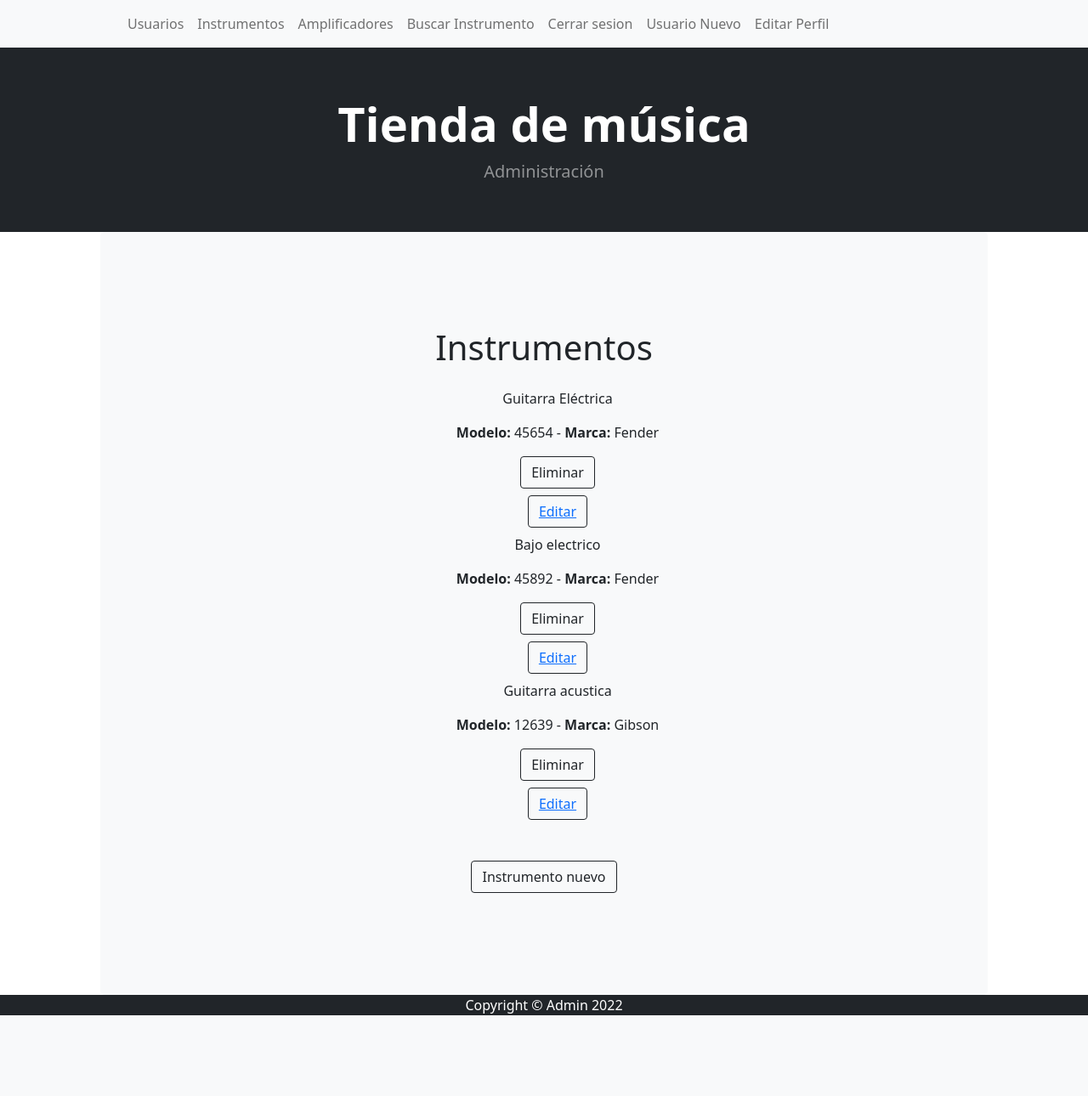
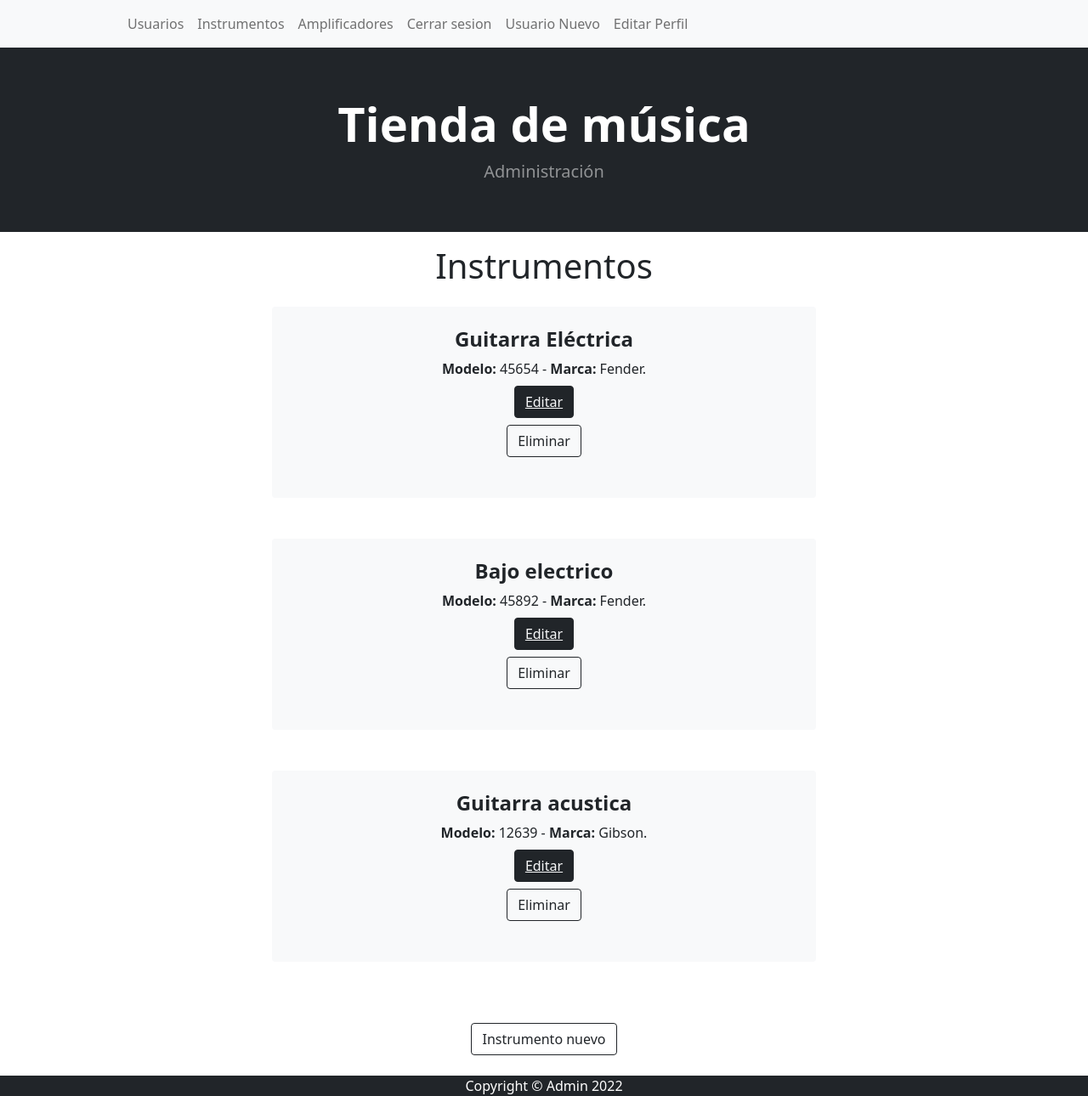
Before and after one commit to DanielCar62/AdministracionTienda, a Django app: page /app-tienda-musical/instrumento/ in a window 1280 px wide. Shown: the whole page at 85% size. Before the commit the page ends 1195 px from the top, so only its background shows below. Run offline with Django 4.2, Linux system fonts and the light colour scheme; a user stored in the database is signed in; data comes from the database, SQL or seed files in the repository; both versions use the stored data as it was after the commit.

Commit message:
Cambios template 2

```diff
--- a/TiendaMusical/AppTiendaMusical/Templates/Inicio.html
+++ b/TiendaMusical/AppTiendaMusical/Templates/Inicio.html
@@ -27,7 +27,6 @@
                             <li class="nav-item"><a class="nav-link" href="{% url 'Usuario' %}">Usuarios</a></li>
                             <li class="nav-item"><a class="nav-link" href="{% url 'Instrumento' %}">Instrumentos</a></li>
                             <li class="nav-item"><a class="nav-link" href="{% url 'Amplificador' %}">Amplificadores</a></li>
-                            <li class="nav-item"><a class="nav-link" href="{% url 'BuscarInstrumento' %}">Buscar Instrumento</a></li>
                             <li class="nav-item"><a class="nav-link" href="{% url 'Logout' %}">Cerrar sesion</a></li>
                             <li class="nav-item"><a class="nav-link" href="{% url 'Registro' %}">Usuario Nuevo</a></li>
                             <li class="nav-item"><a class="nav-link" href="{% url 'EditarPerfil' %}">Editar Perfil</a></li>
--- a/TiendaMusical/AppTiendaMusical/Templates/Instrumento.html
+++ b/TiendaMusical/AppTiendaMusical/Templates/Instrumento.html
@@ -3,36 +3,40 @@
 
 {% block ListaDeContenidos %}
 
-<div class="container px-lg-5">
-    <div class="p-4 p-lg-5 bg-light rounded-3 text-center">
-        <div class="m-4 m-lg-5">
+<h1 style="text-align: center" class="py-3">Instrumentos</h1>
 
-            <h1 style="text-align: center" class="py-3">Instrumentos</h1>
+{% for instrumento in instrumentos %}
+<center>
+    <div class="col-lg-6 col-xxl-4 mb-5">
+        <div class="card bg-light border-0 h-100">
+            <div class="card-body text-center p-4 p-lg-5 pt-0 pt-lg-0">
+                <div class="feature bg-primary bg-dark text-white rounded-3 mb-4 mt-n4"><i></i></div>
+                <h2 class="fs-4 fw-bold text-dark">{{instrumento.nombre}}</h2>
+                <p class="mb-0 text-dark"><b> Modelo:</b> {{instrumento.modelo}} - <b>Marca:</b>
+                    {{instrumento.marca}}.</p>
 
-            <ul>
 
-                {% for instrumento in instrumentos %}
-                <p style="text-align: center">
-                    {{instrumento.nombre}}
-                    <div style="text-align: center"> <b> Modelo:</b> {{instrumento.modelo}} - <b>Marca:</b> {{instrumento.marca}}</div>
-                </p>
                 <div>
+                    <div class="py-2">
+                        <center><button class="btn btn-dark mt-auto">
+                                <a href="{% url 'EditarInstrumento' instrumento.id %}"
+                                    class="text-light">Editar</a></button>
+                        </center>
+                    </div>
                     <form action="{% url 'EliminarInstrumento' instrumento.id %}" method="POST">{% csrf_token %}
-                        <center><button class="btn btn-outline-dark mt-auto" type="submit">Eliminar</button></center>
+                        <center><button class="btn btn-outline-dark mt-auto" type="submit">Eliminar</button>
+                        </center>
                     </form>
-                    <div class="py-2">
-                        <center><button class="btn btn-outline-dark mt-auto">
-                            <a href="{% url 'EditarInstrumento' instrumento.id %}">Editar</a>
-                        </button></center>
-                    </div>
+
                 </div>
-                {% endfor %}
-
-            </ul>
-            <div class="py-4">
-                <center><a class="btn btn-outline-dark mt-auto" href="{% url 'AgregarInstrumento' %}">Instrumento nuevo</a></center>
             </div>
         </div>
     </div>
+</center>
+{% endfor %}
+
+<div class="py-4">
+    <center><a class="btn btn-outline-dark mt-auto" href="{% url 'AgregarInstrumento' %}">Instrumento nuevo</a></center>
 </div>
+
 {% endblock ListaDeContenidos %}
--- a/TiendaMusical/AppTiendaMusical/models.py
+++ b/TiendaMusical/AppTiendaMusical/models.py
@@ -1,4 +1,5 @@
 from django.db import models
+from django.contrib.auth.models import User
 
 # Create your models here.
 
@@ -18,3 +19,8 @@ class Amplificador(models.Model):
 
     modelo = models.IntegerField()
     marca = models.CharField(max_length=50)
+
+class Avatar(models.Model):
+
+    user = models.ForeignKey(User, on_delete=models.CASCADE)
+    imagen = models.ImageField(upload_to="avatares", null=True, blank=True)
--- a/TiendaMusical/AppTiendaMusical/urls.py
+++ b/TiendaMusical/AppTiendaMusical/urls.py
@@ -1,6 +1,6 @@
 from django.urls import path
 
-from .views import editarPerfil, register, loginView, editarAmplificador, editarInstrumento, eliminarAmplificador, eliminarInstrumento, eliminarUsuario, Buscar, agregarUsuario, amplificador, inicio, instrumento, usuario, agregarInstrumento, agregarAmplificador, buscar_instrumento
+from .views import editarPerfil, register, loginView, editarAmplificador, editarInstrumento, eliminarAmplificador, eliminarInstrumento, eliminarUsuario, agregarUsuario, amplificador, inicio, instrumento, usuario, agregarInstrumento, agregarAmplificador
 
 from django.contrib.auth.views import LogoutView
 
@@ -12,8 +12,6 @@ urlpatterns = [
     path('agregarusuario/', agregarUsuario, name="AgregarUsuario"),
     path('agregarinstrumento/', agregarInstrumento, name="AgregarInstrumento"),
     path('agregaramplificador/', agregarAmplificador, name="AgregarAmplificador"),
-    path('buscarinstrumento/', buscar_instrumento, name="BuscarInstrumento"),
-    path('buscar/', Buscar, name="Buscar"),
     path('eliminar-usuario/<int:id>', eliminarUsuario, name="EliminarUsuario"),
     path('eliminar-instrumento/<int:id>', eliminarInstrumento, name="EliminarInstrumento"),
     path('eliminar-amplificador/<int:id>', eliminarAmplificador, name="EliminarAmplificador"),
--- a/TiendaMusical/AppTiendaMusical/views.py
+++ b/TiendaMusical/AppTiendaMusical/views.py
@@ -68,16 +68,6 @@ def agregarAmplificador(request):
     else:
         formulario_amplificador = AgregarAmplificador()
     return render(request, "AgregarAmplificador.html", {"formulario_amplificador":formulario_amplificador})
-
-@login_required
-def buscar_instrumento(request):
-    return render(request, "BuscarInstrumento.html")
-
-def Buscar(request):
-
-    modelo_buscado = request.GET["modelo"]
-    instrumento = Instrumento.objects.get(modelo = modelo_buscado)
-    return render(request, "ResultadoBusqueda.html", {"instrumento":instrumento, "modelo":modelo_buscado})
 
 def eliminarUsuario(request, id):
 
--- a/TiendaMusical/TiendaMusical/settings.py
+++ b/TiendaMusical/TiendaMusical/settings.py
@@ -11,6 +11,7 @@ https://docs.djangoproject.com/en/4.1/ref/settings/
 """
 
 from pathlib import Path
+import os
 
 # Build paths inside the project like this: BASE_DIR / 'subdir'.
 BASE_DIR = Path(__file__).resolve().parent.parent
@@ -124,3 +125,6 @@ STATIC_URL = 'static/'
 DEFAULT_AUTO_FIELD = 'django.db.models.BigAutoField'
 
 LOGIN_URL = "/app-tienda-musical/login/"
+
+MEDIA_URL = '/media/'
+MEDIA_ROOT = os.path.join(BASE_DIR, 'media')
--- a/TiendaMusical/TiendaMusical/urls.py
+++ b/TiendaMusical/TiendaMusical/urls.py
@@ -15,6 +15,8 @@ Including another URLconf
 """
 from django.contrib import admin
 from django.urls import path, include
+from django.conf.urls.static import static
+from django.conf import settings
 
 
 
@@ -22,3 +24,5 @@ urlpatterns = [
     path('admin/', admin.site.urls),
     path('app-tienda-musical/', include('AppTiendaMusical.urls')),
 ]
+
+urlpatterns += static(settings.MEDIA_URL, document_root=settings.MEDIA_ROOT)
```
Also changed, not shown: TiendaMusical/AppTiendaMusical/Templates/Amplificador.html (+21 -22 lines), TiendaMusical/AppTiendaMusical/Templates/BuscarInstrumento.html (deleted, +0 -23 lines), TiendaMusical/AppTiendaMusical/Templates/ResultadoBusqueda.html (deleted, +0 -22 lines), TiendaMusical/AppTiendaMusical/Templates/Usuarios.html (+23 -20 lines), TiendaMusical/AppTiendaMusical/migrations/0002_avatar.py (added), TiendaMusical/db.sqlite3.
